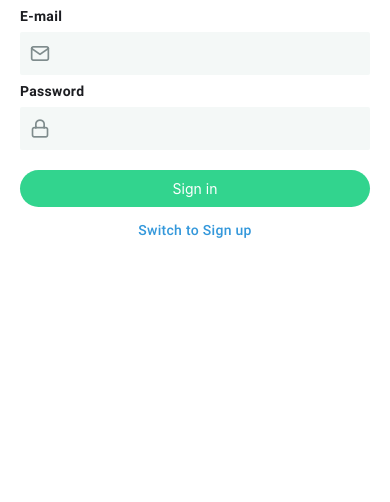
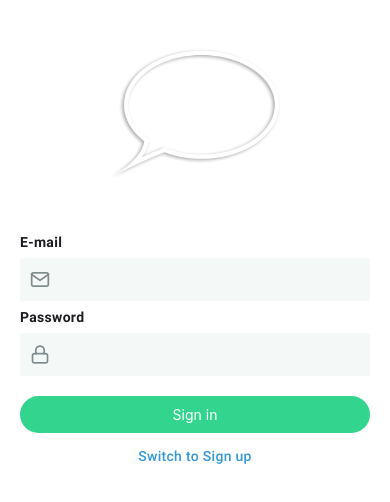
Before and after one commit to actjacob/RealTimeChat, a React Native app: screen / in a window 390 px wide. Shown: the top 502 px of the page. Built offline with nearby package versions, Linux system fonts and the light colour scheme.

Commit message:
Prevent  keyboard from hiding the form

```diff
--- a/app.json
+++ b/app.json
@@ -4,12 +4,12 @@
     "slug": "RealTimeChat",
     "version": "1.0.0",
     "orientation": "portrait",
-    "icon": "./assets/icon.png",
+    "icon": "./assets/images/logo.png",
     "userInterfaceStyle": "light",
     "newArchEnabled": true,
     "splash": {
       "image": "./assets/adaptive-icon.png",
-      "resizeMode": "cover",
+      "resizeMode": "contain",
       "backgroundColor": "#00df58"
     },
     "ios": {
--- a/screens/AuthScreen.js
+++ b/screens/AuthScreen.js
@@ -1,4 +1,13 @@
-import { StyleSheet, Text, TouchableOpacity, View } from 'react-native';
+import {
+  Image,
+  KeyboardAvoidingView,
+  Platform,
+  ScrollView,
+  StyleSheet,
+  Text,
+  TouchableOpacity,
+  View,
+} from 'react-native';
 import React, { useState } from 'react';
 import { SafeAreaView } from 'react-native-safe-area-context';
 import PageContainer from '../components/PageContainer';
@@ -7,11 +16,27 @@ import SignUpForm from '../components/SignUpForm';
 import SignInForm from '../components/SignInForm';
 import colors from '../constants/colors';
 
+import logo from '../assets/images/logo.png';
+
 const AuthScreen = () => {
   const [isSignUp, setIsSignUp] = useState(false);
   return (
     <SafeAreaView style={{ flex: 1 }}>
       <PageContainer>
+        <ScrollView showsVerticalScrollIndicator={false}>
+          <KeyboardAvoidingView
+            style={styles.keyboardAvoidingView}
+            behavior={Platform.OS === 'ios' ? 'height' : undefined}
+            keyboardVerticalOffset={100}
+          >
+            <View style={styles.imageContainer}>
+              <Image
+                source={logo}
+                style={styles.image}
+                resizeMode="contain"
+              />
+            </View>
+
             {isSignUp ? <SignUpForm /> : <SignInForm />}
             <TouchableOpacity
               onPress={() => setIsSignUp((prevState) => !prevState)}
@@ -21,6 +46,8 @@ const AuthScreen = () => {
                 {`Switch to ${isSignUp ? 'Sign in' : 'Sign up'}`}
               </Text>
             </TouchableOpacity>
+          </KeyboardAvoidingView>
+        </ScrollView>
       </PageContainer>
     </SafeAreaView>
   );
@@ -39,4 +66,15 @@ const styles = StyleSheet.create({
     fontFamily: 'medium',
     letterSpacing: 0.3,
   },
+  imageContainer: {
+    justifyContent: 'center',
+    alignItems: 'center',
+  },
+  image: {
+    width: '50%',
+  },
+  keyboardAvoidingView: {
+    flex: 1,
+    justifyContent: 'center',
+  },
 });
```
Also changed, not shown: assets/images/logo.png (added). Lines whose indentation alone changed are shown as unchanged.
